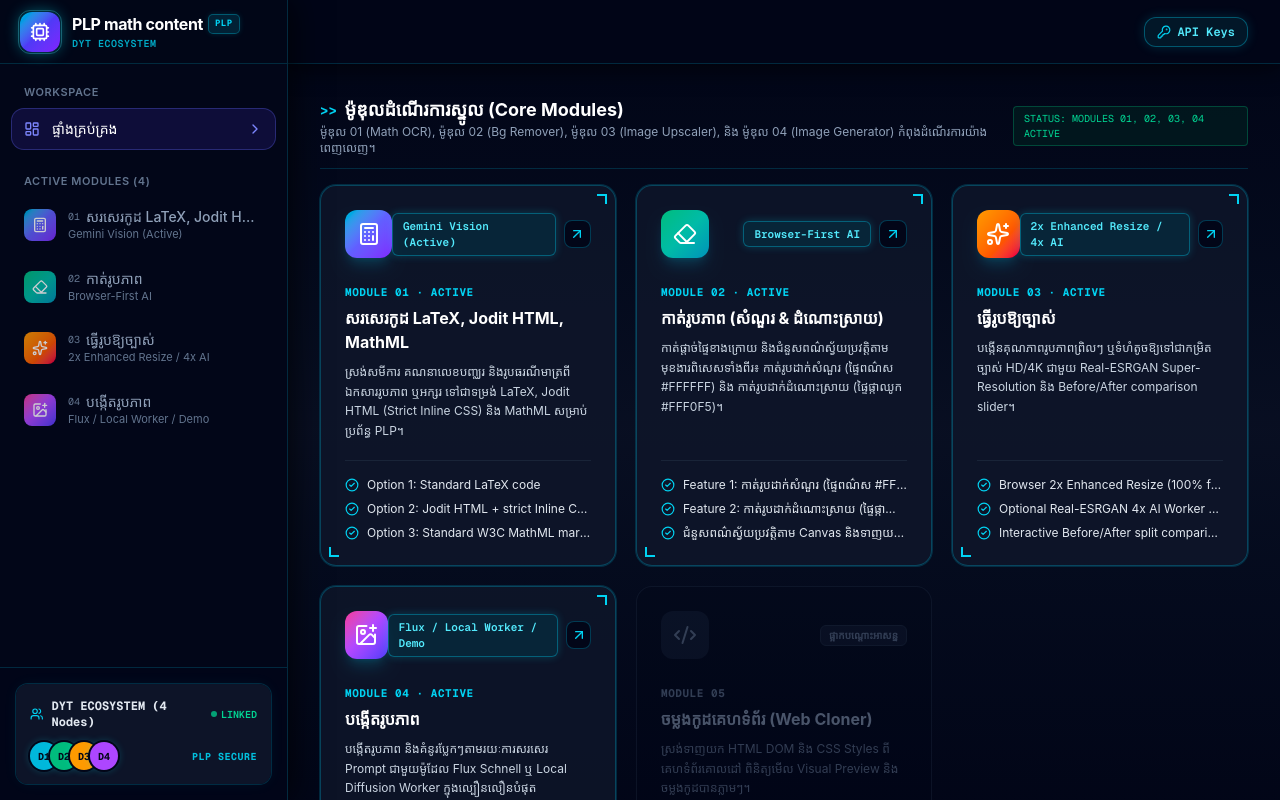
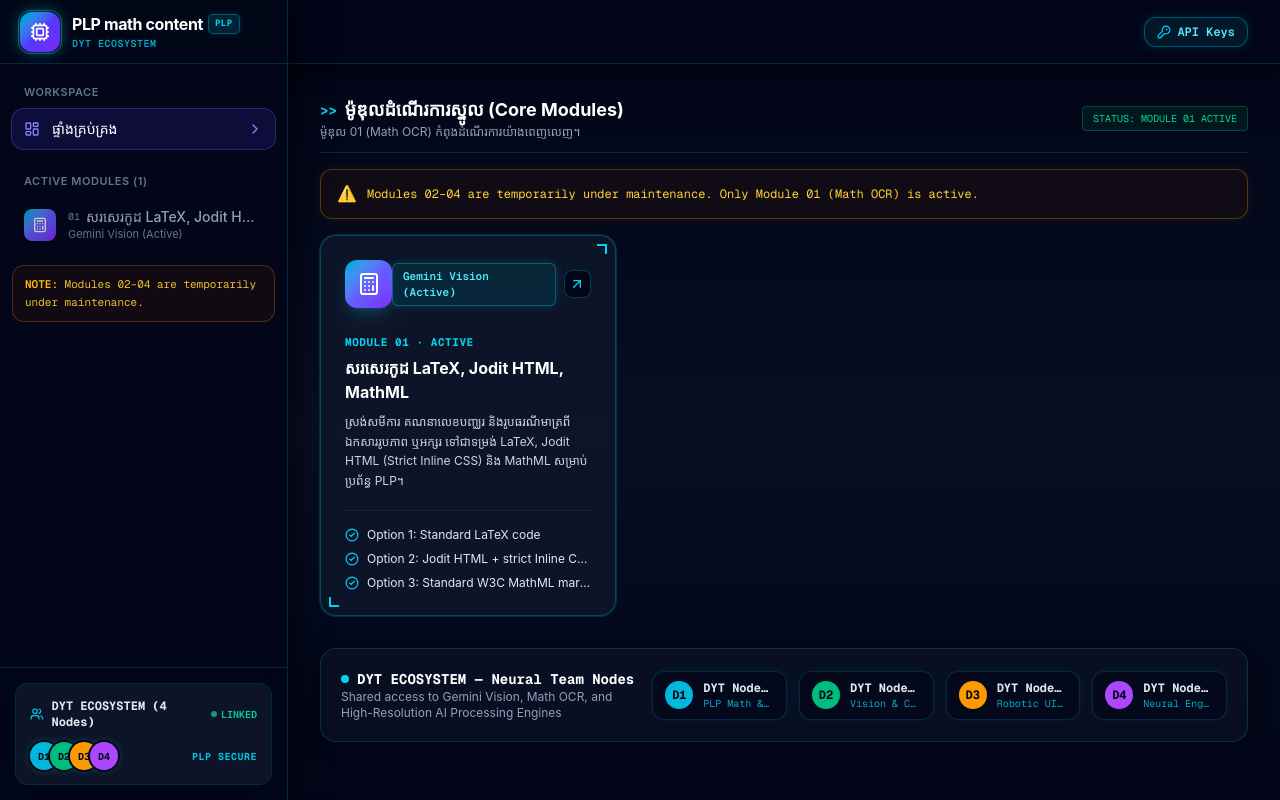
Before and after one commit to hounsophadayuth2234-ux/plp-math-ocr, a Next.js app: page / in a window 1280 px wide. Built offline with nearby package versions, Linux system fonts and the light colour scheme.

Commit message:
chore(navigation): hide modules 02, 03, and 04 from sidebar and dashboard with maintenance label

```diff
--- a/src/app/page.tsx
+++ b/src/app/page.tsx
@@ -31,16 +31,22 @@
               <span>ម៉ូឌុលដំណើរការស្នូល (Core Modules)</span>
             </h3>
             <p className="text-xs text-slate-400">
-              ម៉ូឌុល 01 (Math OCR), ម៉ូឌុល 02 (Bg Remover), ម៉ូឌុល 03 (Image Upscaler), និង ម៉ូឌុល 04 (Image Generator) កំពុងដំណើរការយ៉ាងពេញលេញ។
+              ម៉ូឌុល 01 (Math OCR) កំពុងដំណើរការយ៉ាងពេញលេញ។
             </p>
           </div>
           <span className="hidden sm:inline-flex rounded font-mono text-[10px] text-emerald-400 border border-emerald-500/30 bg-emerald-950/40 px-2.5 py-1">
-            STATUS: MODULES 01, 02, 03, 04 ACTIVE
+            STATUS: MODULE 01 ACTIVE
           </span>
         </div>
 
+        {/* Maintenance Banner */}
+        <div className="rounded-xl border border-amber-500/30 bg-amber-950/20 px-4 py-3 text-xs font-mono text-amber-300 flex items-center gap-2.5 shadow-[0_0_15px_rgba(245,158,11,0.08)]">
+          <span className="text-base">⚠️</span>
+          <span>Modules 02–04 are temporarily under maintenance. Only Module 01 (Math OCR) is active.</span>
+        </div>
+
         <div className="grid gap-5 md:grid-cols-2 xl:grid-cols-3">
-          {CORE_TOOLS.map((tool) => {
+          {CORE_TOOLS.filter((tool) => !tool.disabled).map((tool) => {
             const Icon = ICON_MAP[tool.iconName];
 
             if (tool.disabled) {
--- a/src/components/layout/Sidebar.tsx
+++ b/src/components/layout/Sidebar.tsx
@@ -172,6 +172,11 @@
                 );
               })}
             </div>
+
+            {/* Maintenance notice */}
+            <div className="mt-3 px-3 py-2.5 rounded-xl border border-amber-500/25 bg-amber-950/25 text-[11px] font-mono text-amber-300/90 leading-relaxed">
+              <span className="text-amber-400 font-semibold">NOTE:</span> Modules 02–04 are temporarily under maintenance.
+            </div>
           </div>
         </nav>
 
--- a/src/config/tools.ts
+++ b/src/config/tools.ts
@@ -57,7 +57,7 @@
       "ជំនួសពណ៌ស្វ័យប្រវត្តិតាម Canvas និងទាញយក PNG ភ្លាមៗ",
     ],
     iconName: "Eraser",
-    disabled: false,
+    disabled: true,
   },
   {
     id: "image-upscaler",
@@ -76,7 +76,7 @@
       "Interactive Before/After split comparison slider",
     ],
     iconName: "Sparkles",
-    disabled: false,
+    disabled: true,
   },
   {
     id: "image-generator",
@@ -96,7 +96,7 @@
       "Persistent session gallery with one-click download",
     ],
     iconName: "ImagePlus",
-    disabled: false,
+    disabled: true,
   },
   {
     id: "web-cloner",
```
